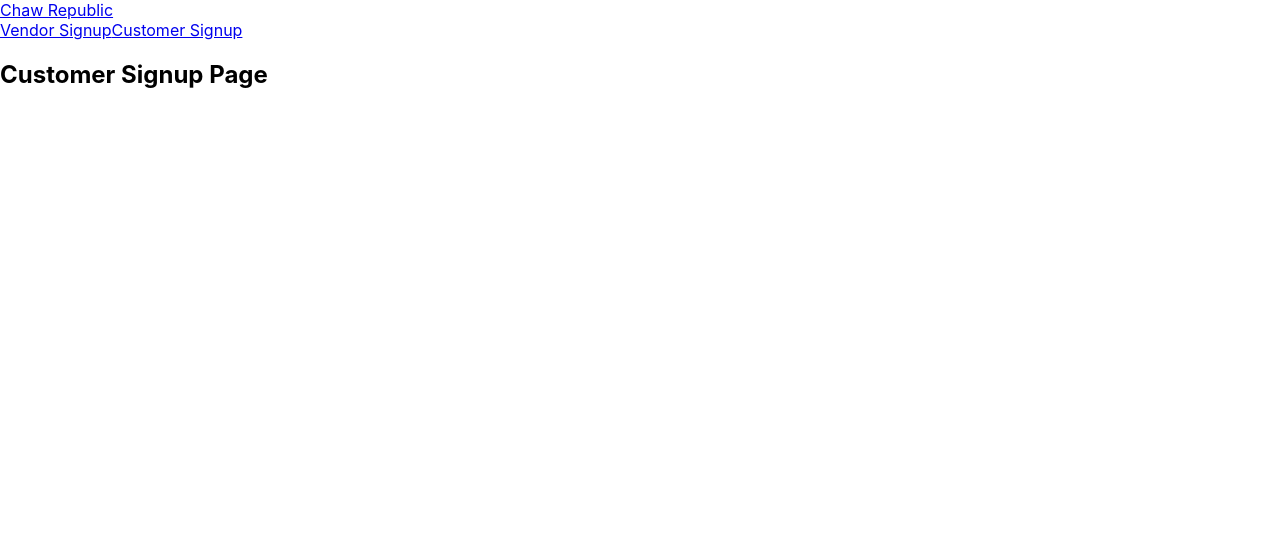
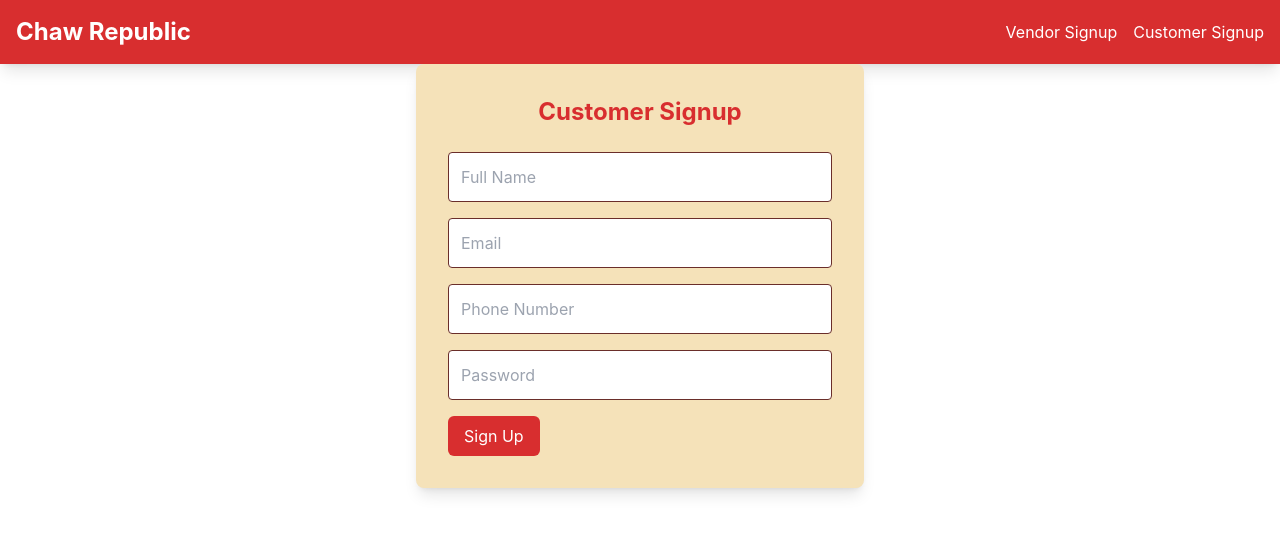
Before and after one commit to Chawlyn/chawlyn, a React (Create React App) app in the folder client/: page /customer-signup in a window 1280 px wide. Shown: the top 534 px of the page. Built offline with nearby package versions, Linux system fonts and the light colour scheme.

Commit message:
2/11/2024
Styling of Home Page, Vendor Sign up Page and Customer Sign up page

```diff
--- a/client/postcss.config.js
+++ b/client/postcss.config.js
@@ -1,6 +1,7 @@
+// postcss.config.js
 module.exports = {
   plugins: {
     tailwindcss: {},
     autoprefixer: {},
-  },
+  }
 }
--- /dev/null
+++ b/client/src/components/Button.js
@@ -0,0 +1,18 @@
+// src/components/Button.js
+import React from 'react';
+
+const Button = ({ label, variant = "primary", onClick }) => {
+  const baseClasses = "text-white py-2 px-4 rounded-md transition duration-300 ease-in-out"; // Common styles
+  const variantClasses =
+    variant === "primary"
+      ? "bg-primary hover:bg-secondary"    // Primary button style
+      : "bg-secondary hover:bg-primary";   // Secondary button style
+
+  return (
+    <button onClick={onClick} className={`${baseClasses} ${variantClasses}`}>
+      {label}
+    </button>
+  );
+};
+
+export default Button;
--- a/client/src/components/Navbar.js
+++ b/client/src/components/Navbar.js
@@ -4,14 +4,18 @@ import { Link } from 'react-router-dom';
 
 const Navbar = () => {
   return (
-    <nav className="bg-red-600 p-4">
+    <nav className="bg-primary p-4 shadow-lg">
       <div className="container mx-auto flex justify-between items-center">
         <Link to="/" className="text-white text-2xl font-bold">
           Chaw Republic
         </Link>
-        <div>
-          <Link to="/vendor-signup" className="text-white mx-2">Vendor Signup</Link>
-          <Link to="/customer-signup" className="text-white mx-2">Customer Signup</Link>
+        <div className="hidden md:flex space-x-4">
+          <Link to="/vendor-signup" className="text-white hover:text-accent">Vendor Signup</Link>
+          <Link to="/customer-signup" className="text-white hover:text-accent">Customer Signup</Link>
+        </div>
+        {/* Mobile Menu */}
+        <div className="md:hidden">
+          <button className="text-white">Menu</button>
         </div>
       </div>
     </nav>
--- a/client/src/index.js
+++ b/client/src/index.js
@@ -1,8 +1,11 @@
+// src/index.js
 import React from 'react';
 import ReactDOM from 'react-dom/client';
-import './index.css';
 import App from './App';
-import reportWebVitals from './reportWebVitals';
+import './index.css'; // Tailwind CSS import
+
+
+
 
 const root = ReactDOM.createRoot(document.getElementById('root'));
 root.render(
@@ -10,8 +13,3 @@ root.render(
     <App />
   </React.StrictMode>
 );
-
-// If you want to start measuring performance in your app, pass a function
-// to log results (for example: reportWebVitals(console.log))
-// or send to an analytics endpoint. Learn more: https://bit.ly/CRA-vitals
-reportWebVitals();
--- a/client/src/pages/CustomerSignup.js
+++ b/client/src/pages/CustomerSignup.js
@@ -1,10 +1,60 @@
 // src/pages/CustomerSignup.js
-import React from 'react';
+import React, { useState } from 'react';
+import Button from '../components/Button';
 
 const CustomerSignup = () => {
+  const [formData, setFormData] = useState({
+    fullName: '',
+    email: '',
+    phone: '',
+    password: '',
+  });
+
+  const handleSubmit = (e) => {
+    e.preventDefault();
+    console.log('Customer Signup Data:', formData);
+  };
+
   return (
-    <div>
-      <h2>Customer Signup Page</h2>
+    <div className="p-8 max-w-md mx-auto bg-background rounded-lg shadow-lg">
+      <h2 className="text-2xl font-bold text-center text-primary mb-6">Customer Signup</h2>
+      <form onSubmit={handleSubmit} className="space-y-4">
+        <input
+          type="text"
+          name="fullName"
+          placeholder="Full Name"
+          value={formData.fullName}
+          onChange={(e) => setFormData({ ...formData, fullName: e.target.value })}
+          className="w-full p-3 border border-textPrimary rounded focus:outline-none focus:ring focus:ring-primary"
+        />
+        <input
+          type="email"
+          name="email"
+          placeholder="Email"
+          value={formData.email}
+          onChange={(e) => setFormData({ ...formData, email: e.target.value })}
+          className="w-full p-3 border border-textPrimary rounded focus:outline-none focus:ring focus:ring-primary"
+        />
+        <input
+          type="text"
+          name="phone"
+          placeholder="Phone Number"
+          value={formData.phone}
+          onChange={(e) => setFormData({ ...formData, phone: e.target.value })}
+          className="w-full p-3 border border-textPrimary rounded focus:outline-none focus:ring focus:ring-primary"
+        />
+        <input
+          type="password"
+          name="password"
+          placeholder="Password"
+          value={formData.password}
+          onChange={(e) => setFormData({ ...formData, password: e.target.value })}
+          className="w-full p-3 border border-textPrimary rounded focus:outline-none focus:ring focus:ring-primary"
+        />
+
+        {/* Use Button Component */}
+        <Button label="Sign Up" variant="primary" onClick={handleSubmit} />
+      </form>
     </div>
   );
 };
--- a/client/src/pages/Home.js
+++ b/client/src/pages/Home.js
@@ -1,20 +1,24 @@
 // src/pages/Home.js
 import React from 'react';
 import { Link } from 'react-router-dom';
+import Button from '../components/Button';
 
 const Home = () => {
   return (
+
     <div className="text-center p-10">
       <h1 className="text-4xl font-bold text-red-600 mb-4">Welcome to Chaw Republic!</h1>
       <p className="text-lg mb-8">Your go-to platform for food from multiple vendors in one place.</p>
       <div className="flex justify-center space-x-4">
-        <Link to="/vendor-signup" className="bg-red-600 text-white p-3 rounded">
-          Vendor Signup
+        <Link to="/vendor-signup">
+          <Button label="Vendor Signup" variant="primary" />
         </Link>
-        <Link to="/customer-signup" className="bg-green-600 text-white p-3 rounded">
-          Customer Signup
+        <Link to="/customer-signup">
+          <Button label="Customer Signup" variant="secondary" />
         </Link>
       </div>
+      <div className="bg-blue-500 text-white p-4">Tailwind is Working!</div>
+
     </div>
   );
 };
--- a/client/tailwind.config.js
+++ b/client/tailwind.config.js
@@ -1,10 +1,18 @@
-/** @type {import('tailwindcss').Config} */
+// tailwind.config.js
 module.exports = {
   content: [
-    "./src/**/*.{js,jsx,ts,tsx}",   // Scan these folders for Tailwind usage
+    "./src/**/*.{js,jsx,ts,tsx}",   // Matches all JSX/JS files in the src directory
   ],
   theme: {
-    extend: {},
+    extend: {
+      colors: {
+        primary: '#D82E2F',
+        secondary: '#30734C',
+        accent: '#F2A900',
+        background: '#F5E2B9',
+        textPrimary: '#6A2E2A'
+      }
+    }
   },
-  plugins: [],
-}
+  plugins: []
+};
```
Also changed, not shown: client/package.json (+5 -11 lines), 1 other file (tests, documents, lock files or other folders).
